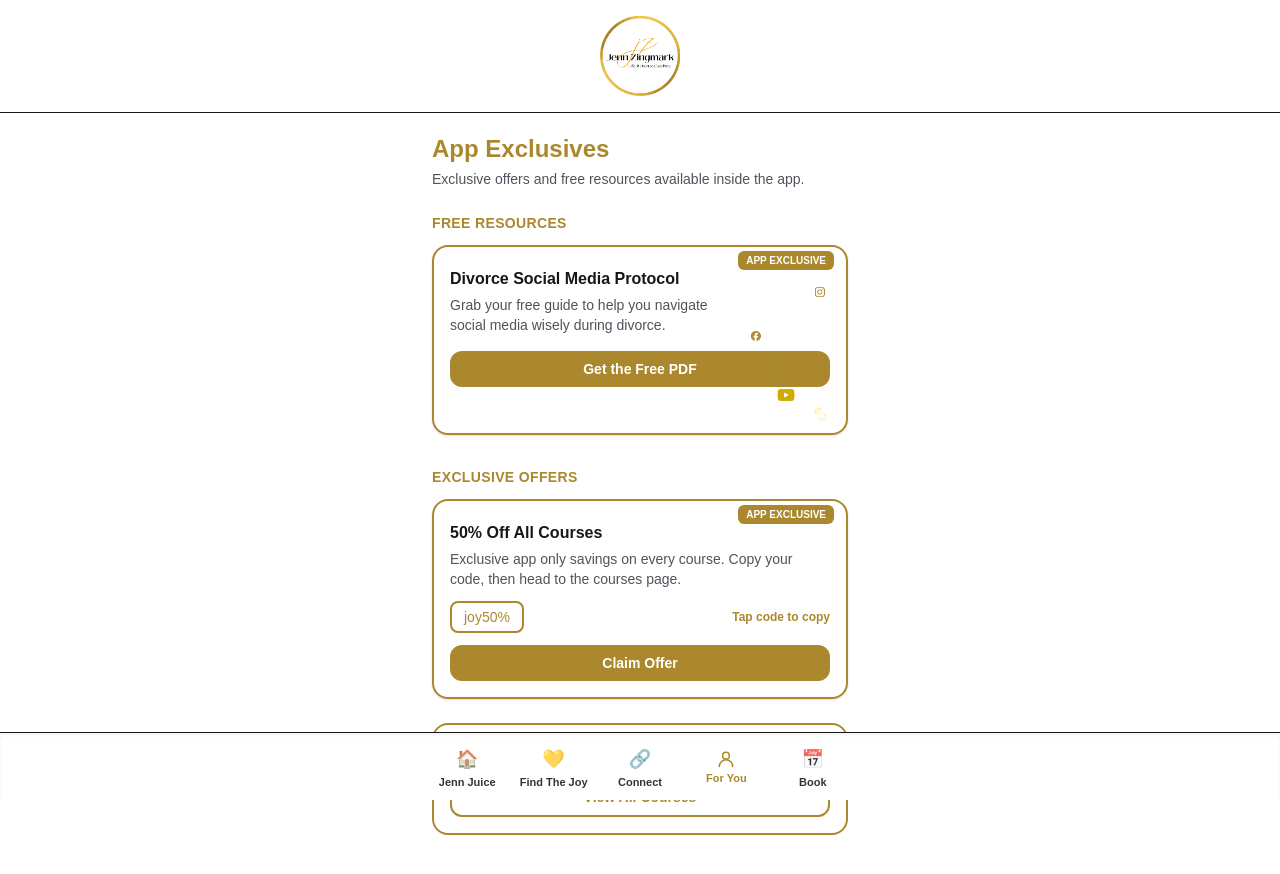
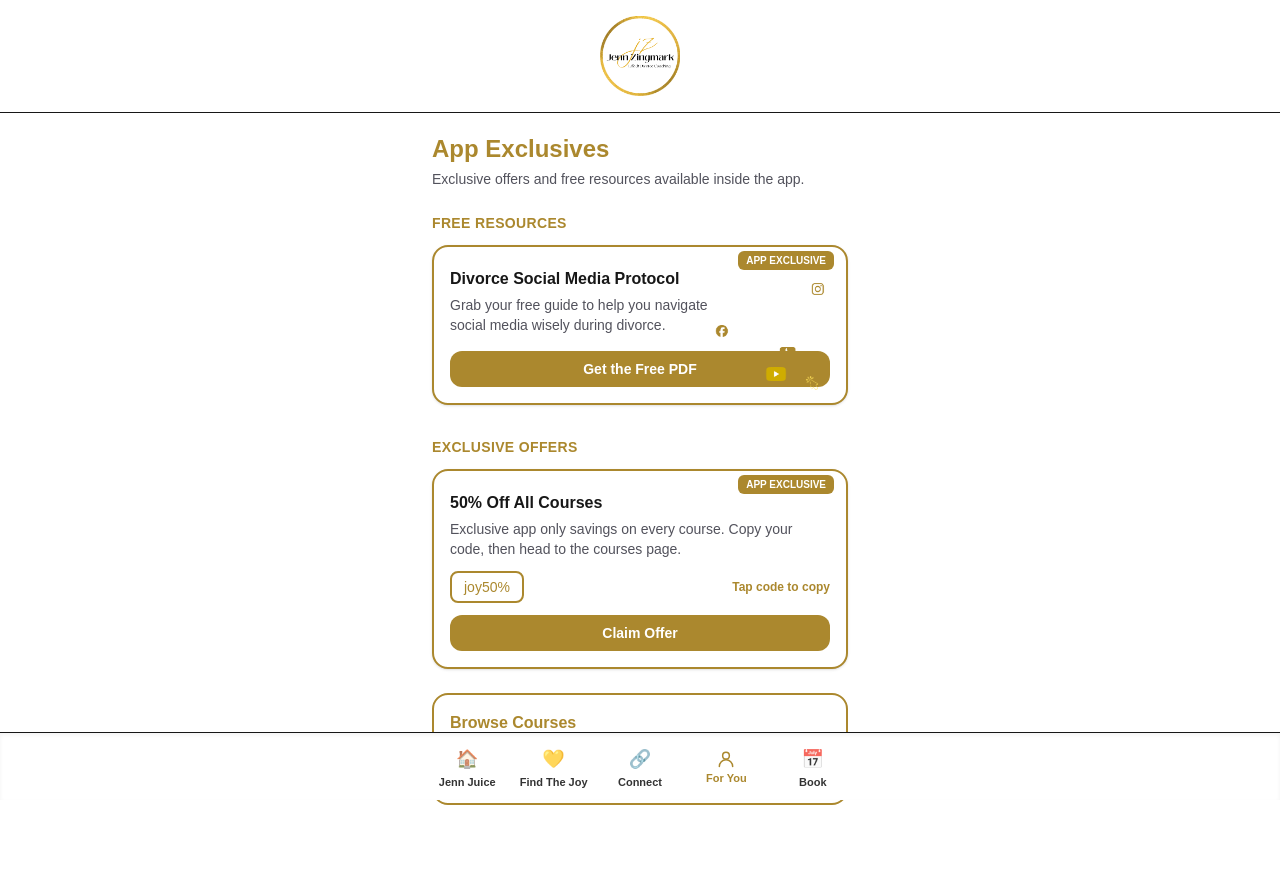
Before and after one commit to JennZingmark/findthejoywithjenn-app, a Next.js app: page /for-you in a window 1280 px wide. Shown: the top 874 px of the page. Built offline with nearby package versions, Linux system fonts and the light colour scheme.

Commit message:
Adjust resource card icon sizes and place youtube and click on button

```diff
--- a/app/for-you/page.tsx
+++ b/app/for-you/page.tsx
@@ -62,55 +62,56 @@ export default function ForYouPage() {
         </h2>
       </div>
 
-      <div className="relative mt-3 min-h-[190px] rounded-2xl border-2 border-[#ab882e] bg-white p-4 pt-5 shadow-sm overflow-hidden">
+      <div className="relative mt-3 rounded-2xl border-2 border-[#ab882e] bg-white p-4 pt-5 shadow-sm overflow-hidden">
         <div className="absolute top-1 right-3 rounded-md bg-[#ab882e] px-2 py-[2px] text-[10px] font-bold text-white">
           APP EXCLUSIVE
         </div>
 
-        {/* TOP RIGHT ICONS IN SAFE WHITE SPACE */}
+        {/* top right icons */}
         <img
           src="/icons/instagram.png"
           alt="Instagram"
-          className="absolute right-4 top-10 w-5 opacity-95"
+          className="absolute right-4 top-9 w-6 opacity-100"
         />
 
         <img
           src="/icons/facebook.png"
           alt="Facebook"
-          className="absolute right-20 top-[84px] w-5 opacity-95"
+          className="absolute right-28 top-[78px] w-6 opacity-100"
         />
 
+        {/* community icon */}
         <img
           src="/icons/community.png"
           alt="Community"
-          className="absolute right-12 top-[116px] w-7 opacity-95"
+          className="absolute right-10 top-[100px] w-11 opacity-100"
         />
 
-        {/* LOWER RIGHT BUTTON AREA */}
-        <img
-          src="/icons/youtube.png"
-          alt="YouTube"
-          className="absolute right-12 bottom-8 w-6 opacity-100"
-        />
-
-        <img
-          src="/icons/Click.png"
-          alt="Click"
-          className="absolute right-3 bottom-3 w-7 opacity-100"
-        />
-
-        <h2 className="pr-20 text-base font-semibold">{RESOURCE.title}</h2>
-        <p className="mt-1 max-w-[260px] text-sm text-zinc-600">
+        <h2 className="pr-24 text-base font-semibold">{RESOURCE.title}</h2>
+        <p className="mt-1 max-w-[265px] text-sm text-zinc-600">
           {RESOURCE.description}
         </p>
 
-        <div className="mt-4">
+        {/* button area with icons ON TOP of button */}
+        <div className="relative mt-4">
           <button
             onClick={() => openOffer(RESOURCE.link)}
             className="w-full rounded-xl bg-[#ab882e] px-4 py-2 text-sm font-semibold text-white"
           >
             Get the Free PDF
           </button>
+
+          <img
+            src="/icons/youtube.png"
+            alt="YouTube"
+            className="absolute bottom-1.5 right-10 w-7 opacity-100"
+          />
+
+          <img
+            src="/icons/Click.png"
+            alt="Click"
+            className="absolute bottom-[-3px] right-1 w-7 opacity-100"
+          />
         </div>
       </div>
 
```
